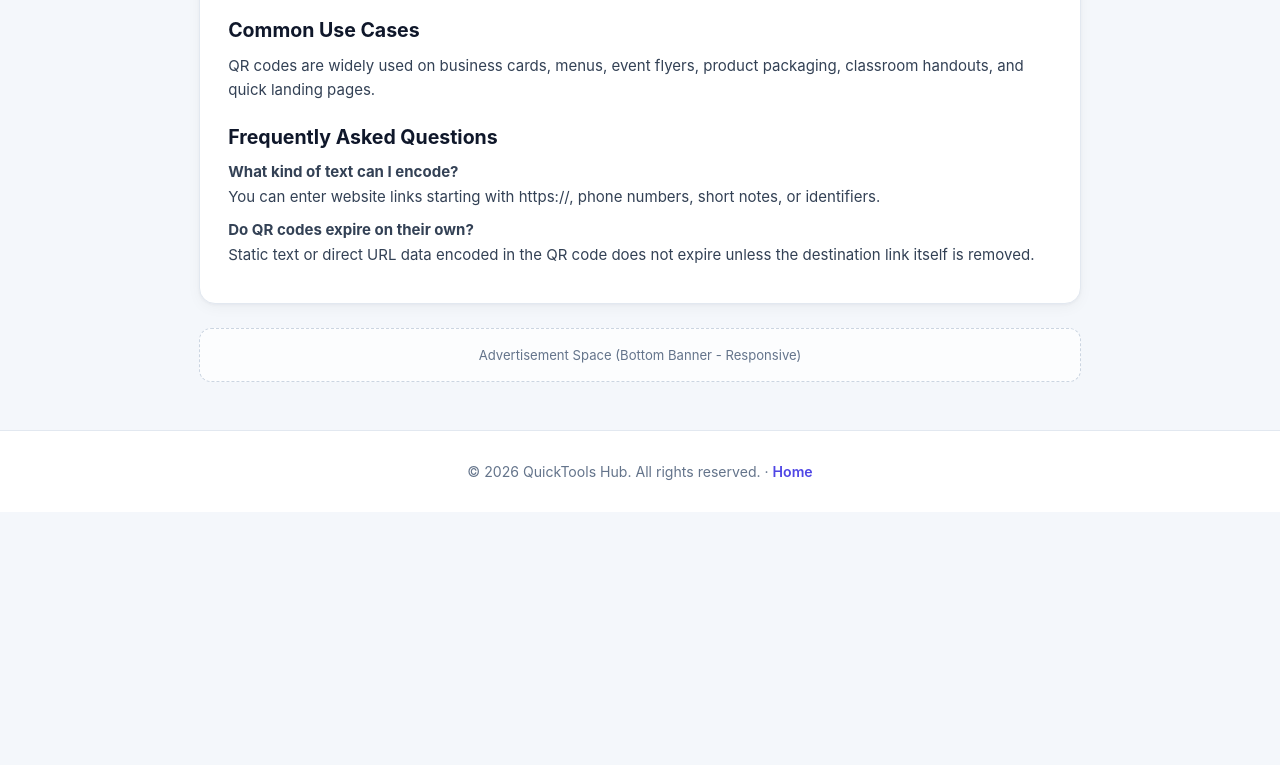
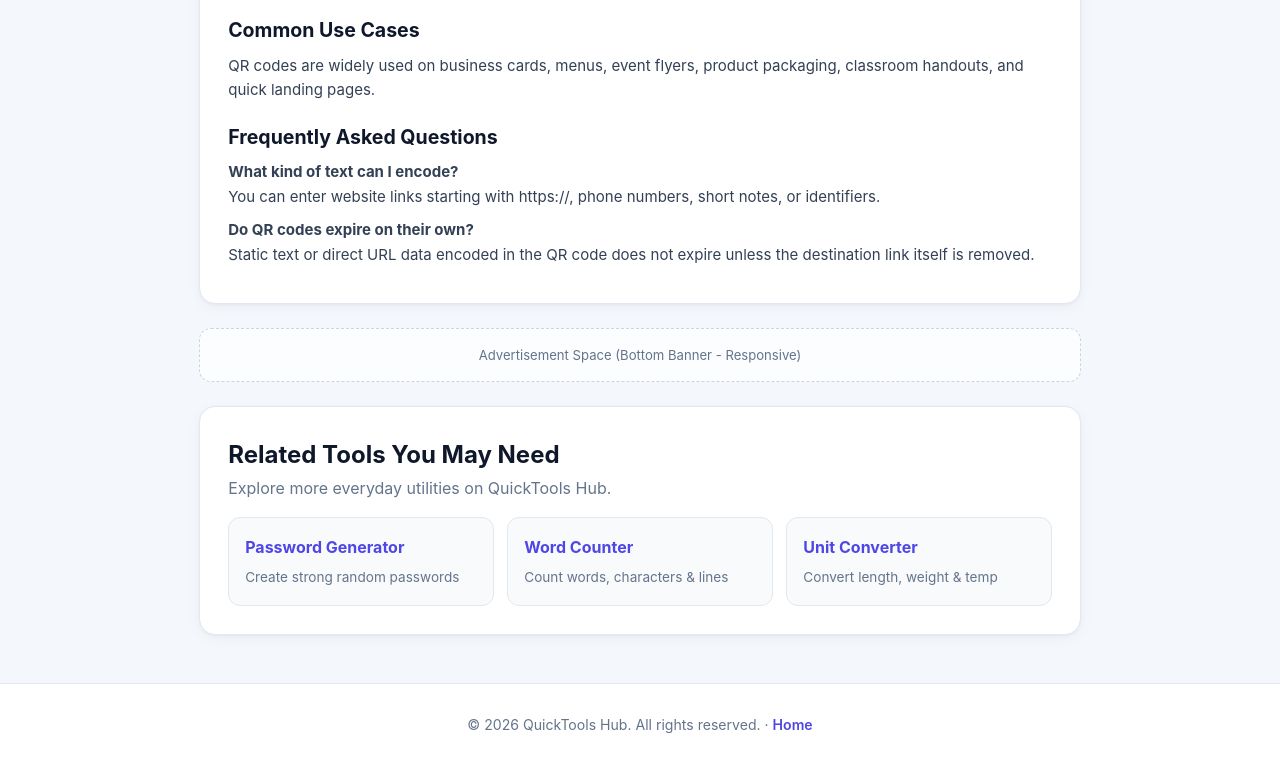
Before and after one commit to jutt332244/quicktools-hub, a plain HTML site: page qr-code-generator.html in a window 1280 px wide. Shown: the part 1123-1888 px from the top of the page. Before the commit the page ends 1635 px from the top, so only its background shows below. Drawn offline with Linux system fonts and the light colour scheme.

Commit message:
Add related tools section to QR code generator
Added a section for related tools with links to Password Generator, Word Counter, and Unit Converter.

```diff
--- a/qr-code-generator.html
+++ b/qr-code-generator.html
@@ -251,7 +251,24 @@
       <p><strong>Do QR codes expire on their own?</strong><br />Static text or direct URL data encoded in the QR code does not expire unless the destination link itself is removed.</p>
     </article>
 
-    <div class="ad-slot">Advertisement Space (Bottom Banner - Responsive)</div>
+    <div class="ad-slot">Advertisement Space (Bottom Banner - Responsive)</div><section class="card">
+      <h2>Related Tools You May Need</h2>
+      <p class="subtitle" style="margin-bottom: 1rem;">Explore more everyday utilities on QuickTools Hub.</p>
+      <div style="display: grid; grid-template-columns: repeat(auto-fit, minmax(190px, 1fr)); gap: 0.85rem;">
+        <a href="password-generator.html" style="display: block; padding: 0.95rem 1rem; border: 1px solid var(--border); border-radius: 12px; text-decoration: none; color: var(--text); background: #f8fafc;">
+          <strong style="display: block; color: var(--primary); margin-bottom: 0.2rem;">Password Generator</strong>
+          <span style="font-size: 0.85rem; color: var(--muted);">Create strong random passwords</span>
+        </a>
+        <a href="word-counter.html" style="display: block; padding: 0.95rem 1rem; border: 1px solid var(--border); border-radius: 12px; text-decoration: none; color: var(--text); background: #f8fafc;">
+          <strong style="display: block; color: var(--primary); margin-bottom: 0.2rem;">Word Counter</strong>
+          <span style="font-size: 0.85rem; color: var(--muted);">Count words, characters &amp; lines</span>
+        </a>
+        <a href="unit-converter.html" style="display: block; padding: 0.95rem 1rem; border: 1px solid var(--border); border-radius: 12px; text-decoration: none; color: var(--text); background: #f8fafc;">
+          <strong style="display: block; color: var(--primary); margin-bottom: 0.2rem;">Unit Converter</strong>
+          <span style="font-size: 0.85rem; color: var(--muted);">Convert length, weight &amp; temp</span>
+        </a>
+      </div>
+    </section>
   </main>
 
   <footer>
```
